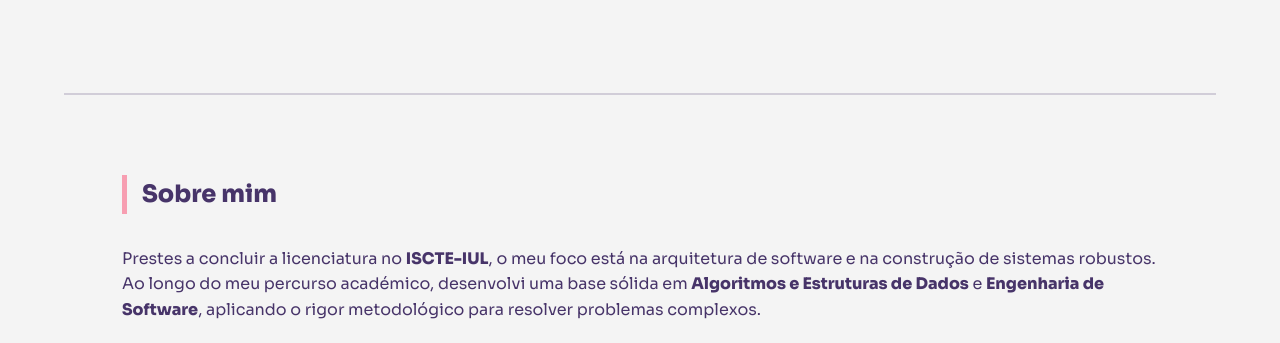
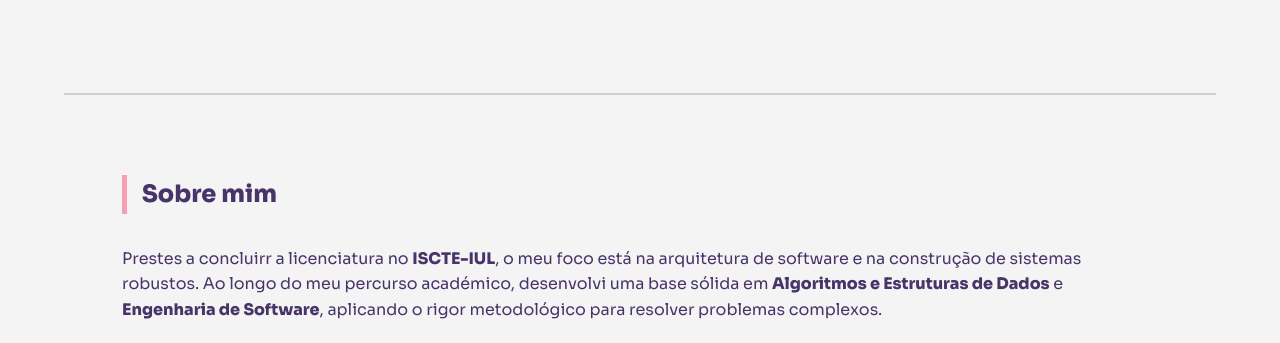
Before and after one commit to LEI-122695/Portofolio_Matilde, a plain HTML site: page index.html in a window 1280 px wide. Shown: the part 442-785 px from the top of the page. Drawn offline with nearby package versions, Linux system fonts and the light colour scheme.

```diff
--- a/index.html
+++ b/index.html
@@ -48,7 +48,7 @@
 <section id="sobre" class="section container">
     <h2 class="section-title">Sobre mim</h2>
     <p class="section-text">
-        Prestes a concluir a licenciatura no <strong>ISCTE-IUL</strong>, o meu foco está na arquitetura de software e na construção de sistemas robustos. Ao longo do meu percurso académico, desenvolvi uma base sólida em <strong>Algoritmos e Estruturas de Dados</strong> e <strong>Engenharia de Software</strong>, aplicando o rigor metodológico para resolver problemas complexos.
+        Prestes a concluirr a licenciatura no <strong>ISCTE-IUL</strong>, o meu foco está na arquitetura de software e na construção de sistemas robustos. Ao longo do meu percurso académico, desenvolvi uma base sólida em <strong>Algoritmos e Estruturas de Dados</strong> e <strong>Engenharia de Software</strong>, aplicando o rigor metodológico para resolver problemas complexos.
     </p>
     <p class="section-text">
         Tenho particular interesse pela área de Backend, onde trabalho com tecnologias como <strong>Java (POO)</strong>, bases de dados relacionais e infraestruturas distribuídas. A minha formação permitiu-me adquirir competências em <strong>Cibersegurança</strong>, <strong>Redes de Computadores</strong> e <strong>Inteligência Artificial</strong>.
```
